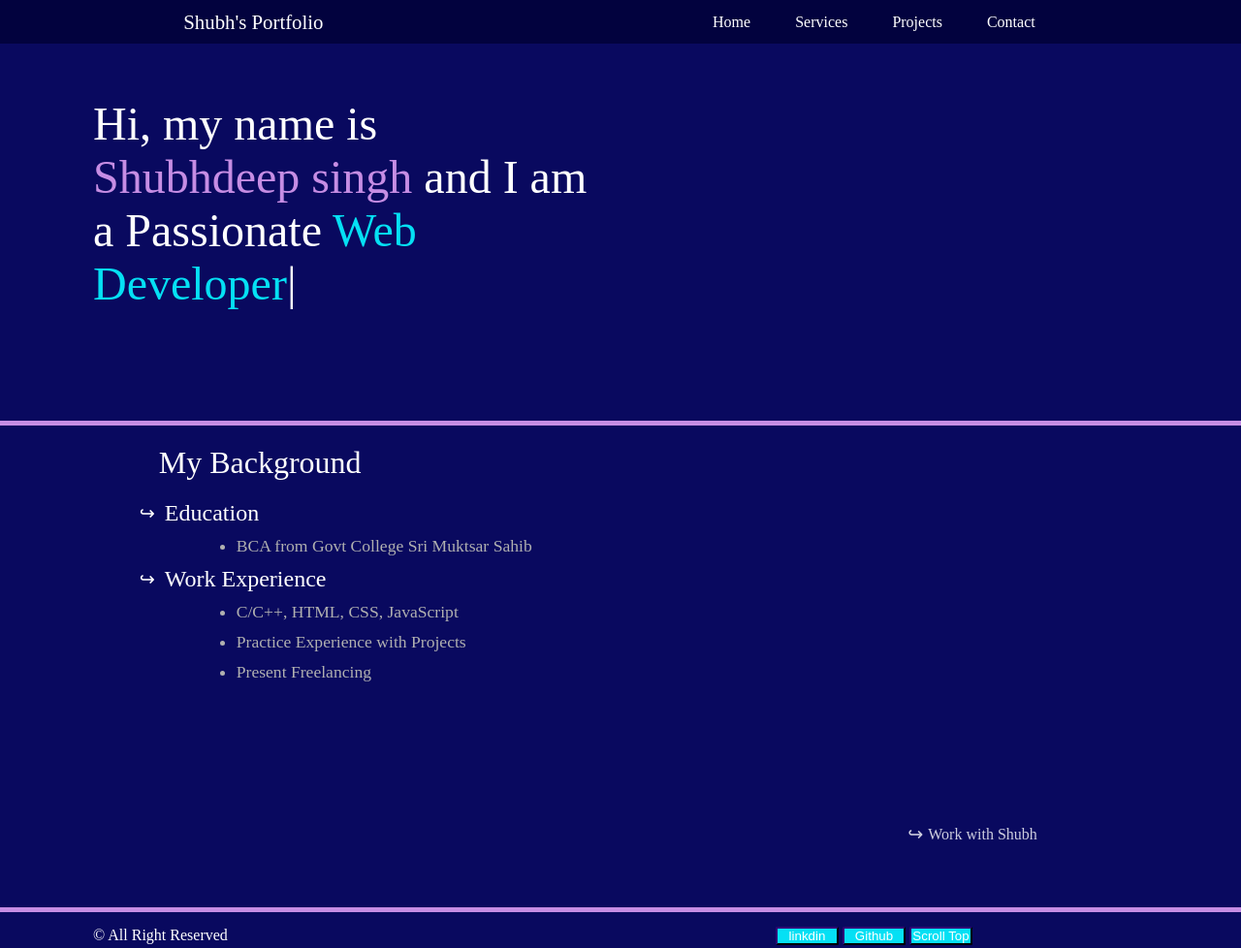
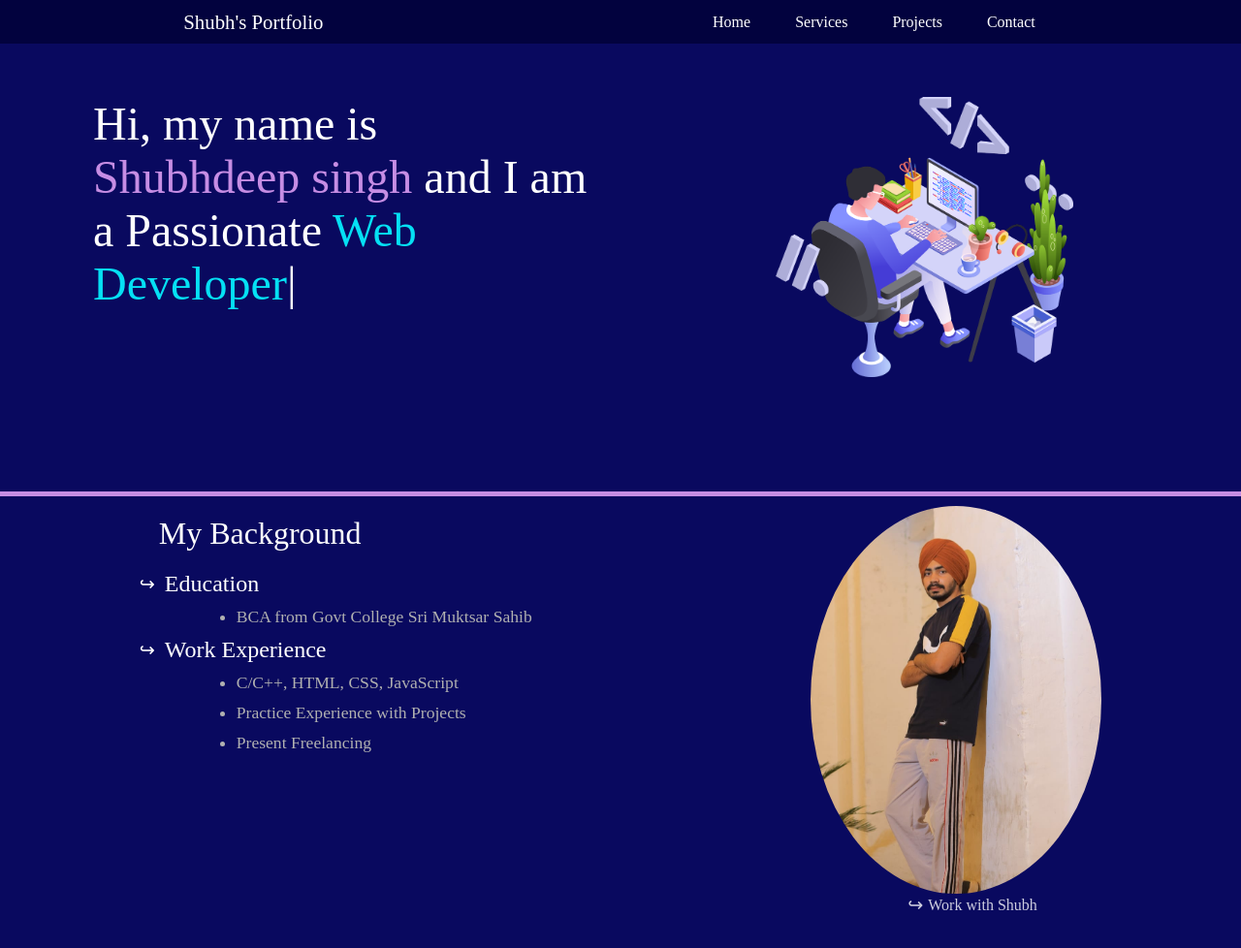
Before and after one commit to shubhdeep689/Portfolio, a plain HTML site: page index.html in a window 1280 px wide. Shown: the top 978 px of the page at 97% size. Drawn offline with nearby package versions, Linux system fonts and the light colour scheme; the site is published under a folder, as on GitHub Pages, so addresses that start at the root find nothing.

Commit message:
Update index.html

```diff
--- a/index.html
+++ b/index.html
@@ -32,7 +32,7 @@
         </p>
       </div>
       <div class="rightsection">
-        <img src="/imgs/bg.png" alt="">
+        <img src="imgs/bg.png" alt="">
       </div>
     </section>
     <hr class="horizontalline">
@@ -60,7 +60,7 @@
       <div class="containerright">
         <div class="image-container">
           <div class="profile-image">
-            <img src="/imgs/shubh2.jpeg" alt="Shubh">
+            <img src="imgs/shubh2.jpeg" alt="Shubh">
           </div>
           <a href="contact.html" class="work-with">Work with Shubh</a>
         </div>
```
